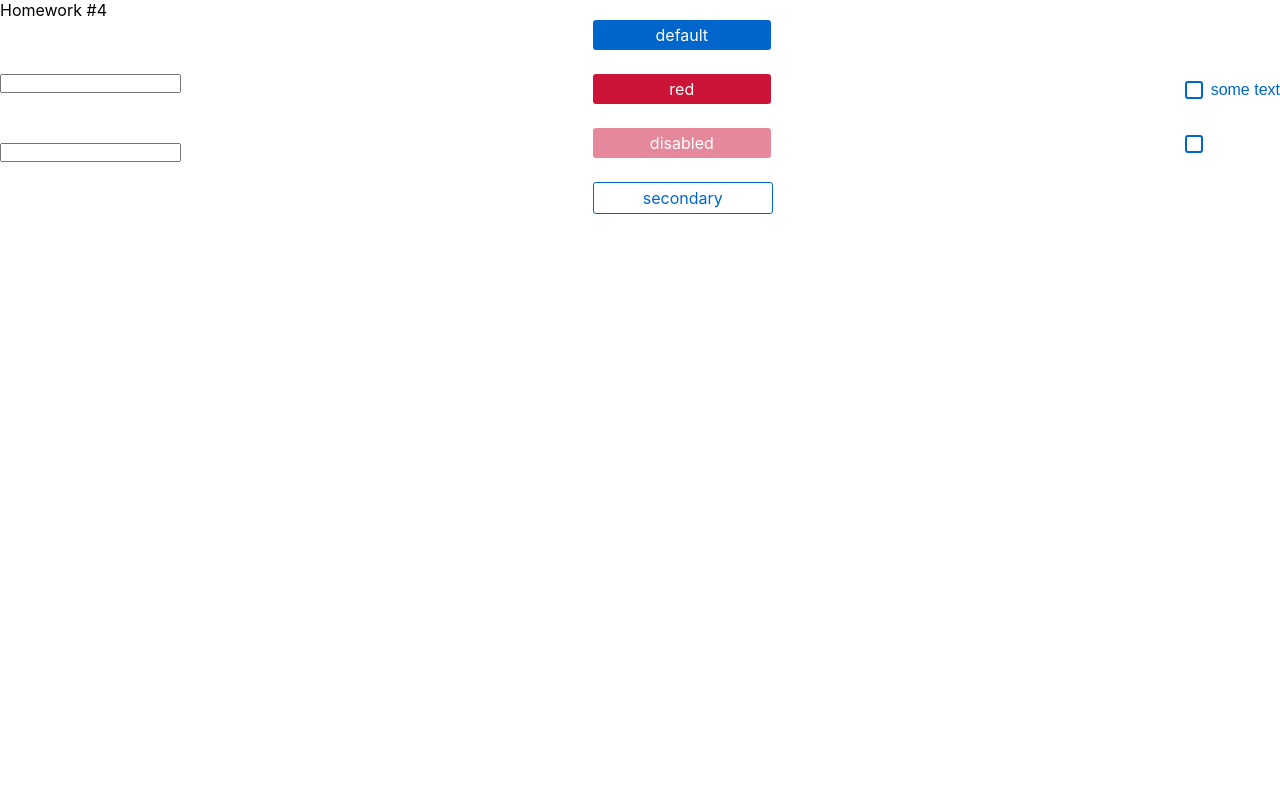
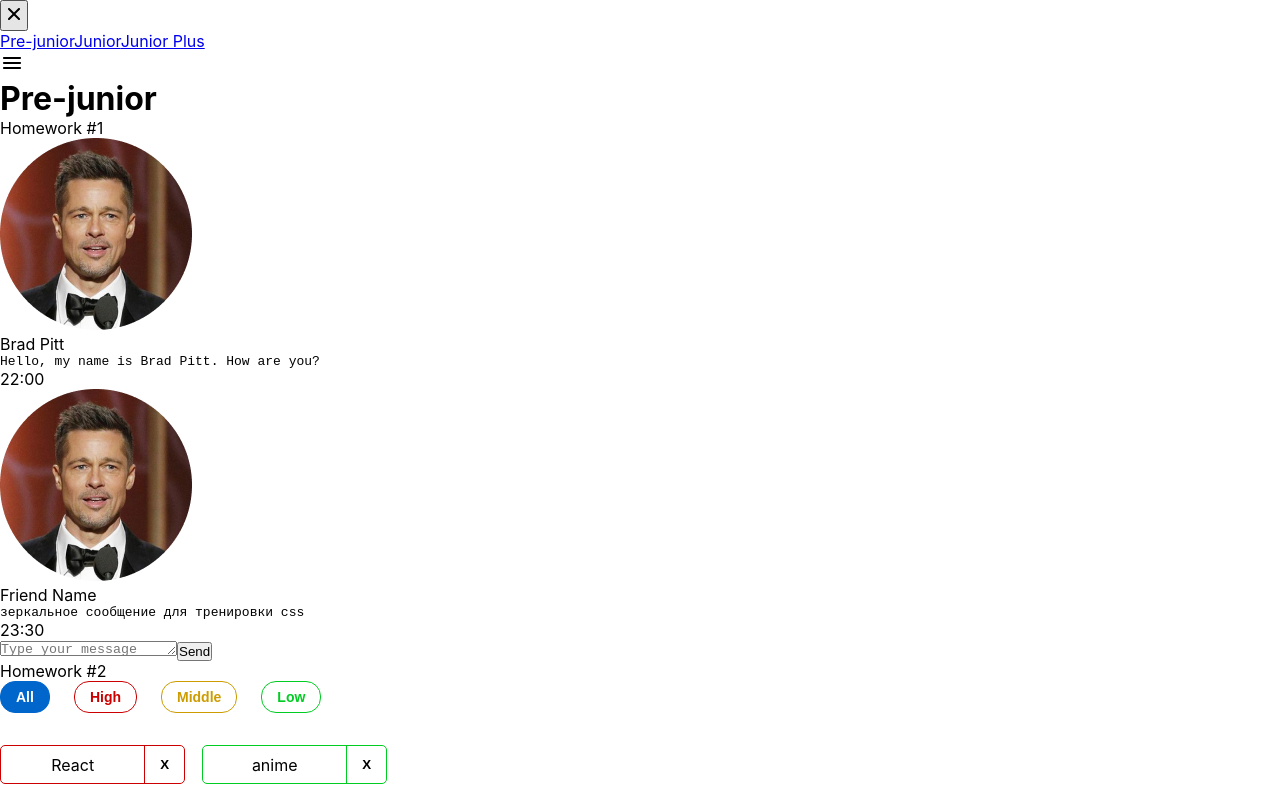
Before and after one commit to GlebN-k/Autocheck-tasks, a React (Create React App) app: page /#/pre-junior in a window 1280 px wide. Shown: the top 799 px of the page. Built offline with nearby package versions, Linux system fonts and the light colour scheme.

Commit message:
first attempt

```diff
--- a/src/s1-main/App.tsx
+++ b/src/s1-main/App.tsx
@@ -4,6 +4,7 @@
 import HW2 from '../s2-homeworks/hw02/HW2'
 import HW3 from '../s2-homeworks/hw03/HW3'
 import HW4 from "../s2-homeworks/hw04/HW4";
+import HW5 from "../s2-homeworks/hw05/HW5";
 
 
 function App() {
@@ -13,10 +14,10 @@
             {/*раскомментировать по ходу выполнения*/}
             {/* <HW2/> */}
             {/*<HW3/>*/}
-            <HW4/>
+            {/*<HW4/>*/}
 
             {/*при выполнении дз 5 и более - закомментировать здесь дз 1-4, так как они есть внутри дз 5*/}
-            {/*<HW5/>*/}
+            <HW5/>
         </div>
     )
 }
--- a/src/s2-homeworks/hw05/Pages.tsx
+++ b/src/s2-homeworks/hw05/Pages.tsx
@@ -18,15 +18,17 @@
             <Routes>
                 {/*роутинг будут писать студенты*/}
                 {/*в начале мы попадаем на страницу '/' и переходим сразу на страницу /pre-junior*/}
+                <Route path={'/'} element={<Navigate to={'/pre-junior'}/>}/>
                 {/*<Route ...*/}
 
                 {/*роуты для /pre-junior, /junior, /junior-plus*/}
-                {/*<Route ...*/}
-                {/*<Route ...*/}
-                {/*<Route ...*/}
+                <Route path={'/pre-junior'} element={<PreJunior/>} />
+                <Route path={'/junior'} element={<Junior/>} />
+                <Route path={'/junior-plus'} element={<JuniorPlus/>} />
+
 
                 {/*роут для несуществующей страницы должен отрисовать <Error404 />*/}
-                {/*<Route ...*/}
+                <Route path={'/*'} element={<Error404 />} />
             </Routes>
         </div>
     )
```
